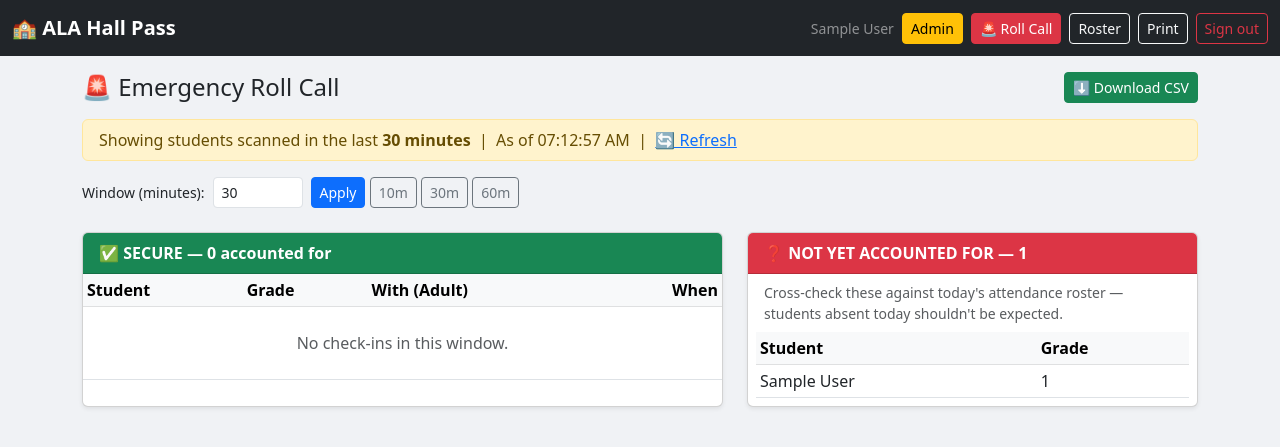
After one commit to THowe-ALA/ala-hallpass, a Flask app: page /emergency/rollcall in a window 1280 px wide. The commit adds this page. Shown: the top 447 px of the page. Run offline with Flask 3, Linux system fonts and the light colour scheme; a user stored in the database is signed in; tables that the repository leaves empty hold one stand-in row (values such as "Sample post").

Commit message:
Add emergency Mark Secure check-in + Roll Call view
New EmergencyCheckin table records when an adult scans a student to
mark them safe during a fire drill or lockdown. Every scan page gets
a big red Mark Secure button. Admin and EMERGENCY_VIEWERS allowlist
emails can open the Roll Call page, which lists secure students plus
those not accounted for in a configurable time window (default 30
minutes). CSV export included. Page auto-refreshes every 20 seconds.

Co-Authored-By: Claude Opus 4.7 <noreply@anthropic.com>

```diff
--- a/app.py
+++ b/app.py
@@ -49,14 +49,17 @@ def create_app():
         return User.query.get(int(user_id))
 
     from auth   import auth_bp
-    from routes import main_bp, is_nurse_viewer
+    from routes import main_bp, is_nurse_viewer, is_emergency_viewer
     app.register_blueprint(auth_bp)
     app.register_blueprint(main_bp)
 
     @app.context_processor
     def inject_globals():
         from flask_login import current_user
-        return {'is_nurse_viewer': is_nurse_viewer(current_user)}
+        return {
+            'is_nurse_viewer':     is_nurse_viewer(current_user),
+            'is_emergency_viewer': is_emergency_viewer(current_user),
+        }
 
     with app.app_context():
         db.create_all()
--- a/models.py
+++ b/models.py
@@ -52,3 +52,14 @@ class Pass(db.Model):
 
     student = db.relationship('Student', backref='passes')
     teacher = db.relationship('User',    backref='passes_given')
+
+
+class EmergencyCheckin(db.Model):
+    __tablename__ = 'emergency_checkins'
+    id         = db.Column(db.Integer, primary_key=True)
+    student_id = db.Column(db.Integer, db.ForeignKey('students.id'), nullable=False)
+    teacher_id = db.Column(db.Integer, db.ForeignKey('users.id'),    nullable=False)
+    created_at = db.Column(db.DateTime, default=datetime.utcnow, index=True)
+
+    student = db.relationship('Student', backref='emergency_checkins')
+    teacher = db.relationship('User',    backref='emergency_checkins_made')
--- a/routes.py
+++ b/routes.py
@@ -8,7 +8,7 @@ from functools import wraps
 from flask import Blueprint, render_template, redirect, url_for, request, flash, abort
 from flask_login import login_required, current_user
 from app import db
-from models import User, Student, TeacherStudent, Pass
+from models import User, Student, TeacherStudent, Pass, EmergencyCheckin
 
 main_bp = Blueprint('main', __name__)
 
@@ -58,6 +58,28 @@ def nurse_viewer_required(f):
     @wraps(f)
     def decorated(*args, **kwargs):
         if not is_nurse_viewer(current_user):
+            abort(403)
+        return f(*args, **kwargs)
+    return decorated
+
+
+def _emergency_viewer_emails():
+    raw = os.environ.get('EMERGENCY_VIEWERS', '')
+    return {e.strip().lower() for e in raw.split(',') if e.strip()}
+
+
+def is_emergency_viewer(user):
+    if not user or not user.is_authenticated:
+        return False
+    if user.role == 'admin':
+        return True
+    return (user.email or '').strip().lower() in _emergency_viewer_emails()
+
+
+def emergency_viewer_required(f):
+    @wraps(f)
+    def decorated(*args, **kwargs):
+        if not is_emergency_viewer(current_user):
             abort(403)
         return f(*args, **kwargs)
     return decorated
@@ -682,6 +704,111 @@ def promote(user_id):
     return redirect(url_for('main.admin'))
 
 
+@main_bp.route('/emergency/checkin/<int:student_id>', methods=['POST'])
+@login_required
+def emergency_checkin(student_id):
+    student = Student.query.get_or_404(student_id)
+    c = EmergencyCheckin(student_id=student.id, teacher_id=current_user.id)
+    db.session.add(c)
+    db.session.commit()
+    return redirect(url_for('main.emergency_confirm', checkin_id=c.id))
+
+
+@main_bp.route('/emergency/confirm/<int:checkin_id>')
+@login_required
+def emergency_confirm(checkin_id):
+    c = EmergencyCheckin.query.get_or_404(checkin_id)
+    now_local = datetime.now(TZ)
+    return render_template('emergency_confirm.html', c=c, now=now_local)
+
+
+def _accounted_for(window_minutes):
+    """Return (accounted_rows, unaccounted_students).
+
+    accounted_rows: list of dicts {student, teacher, checked_at_local, minutes_ago}
+                    one row per student — their MOST RECENT check-in in the window.
+    unaccounted_students: students that exist but have no check-in inside the window.
+    """
+    cutoff_utc = datetime.utcnow() - timedelta(minutes=window_minutes)
+    rows = (EmergencyCheckin.query
+            .filter(EmergencyCheckin.created_at >= cutoff_utc)
+            .order_by(EmergencyCheckin.created_at.desc())
+            .all())
+
+    seen = {}                                  # student_id -> most recent EmergencyCheckin
+    for r in rows:
+        if r.student_id not in seen:
+            seen[r.student_id] = r
+
+    now_utc = datetime.utcnow()
+    accounted = []
+    for sid, r in seen.items():
+        minutes_ago = int((now_utc - r.created_at).total_seconds() // 60)
+        local_dt    = pytz.utc.localize(r.created_at).astimezone(TZ)
+        accounted.append({
+            'student':     r.student,
+            'teacher':     r.teacher,
+            'checked_at':  local_dt,
+            'minutes_ago': minutes_ago,
+        })
+    accounted.sort(key=lambda d: d['student'].last_name.lower())
+
+    accounted_ids = set(seen.keys())
+    unaccounted_q = Student.query
+    if accounted_ids:
+        unaccounted_q = unaccounted_q.filter(~Student.id.in_(accounted_ids))
+    unaccounted = unaccounted_q.order_by(Student.last_name, Student.first_name).all()
+    return accounted, unaccounted
+
+
+@main_bp.route('/emergency/rollcall')
+@login_required
+@emergency_viewer_required
+def emergency_rollcall():
+    try:
+        window = int(request.args.get('window', 30))
+    except ValueError:
+        window = 30
+    window = max(1, min(window, 720))          # 1 min .. 12 hr
+
+    accounted, unaccounted = _accounted_for(window)
+    return render_template('emergency_rollcall.html',
+        accounted=accounted, unaccounted=unaccounted,
+        window=window, now=datetime.now(TZ))
+
+
+@main_bp.route('/emergency/rollcall.csv')
+@login_required
+@emergency_viewer_required
+def emergency_rollcall_csv():
+    from flask import Response
+    try:
+        window = int(request.args.get('window', 30))
+    except ValueError:
+        window = 30
+    window = max(1, min(window, 720))
+
+    accounted, unaccounted = _accounted_for(window)
+    buf = io.StringIO()
+    writer = csv.writer(buf)
+    writer.writerow(['Status', 'Student', 'Grade',
+                     'Last Seen With (Adult)', 'Checked In At', 'Minutes Ago'])
+    for a in accounted:
+        writer.writerow(['Secure', a['student'].full_name, a['student'].grade,
+                         a['teacher'].name,
+                         a['checked_at'].strftime('%Y-%m-%d %I:%M %p'),
+                         a['minutes_ago']])
+    for s in unaccounted:
+        writer.writerow(['Unaccounted', s.full_name, s.grade, '', '', ''])
+
+    ts = datetime.now(TZ).strftime('%Y-%m-%d_%H%M')
+    return Response(
+        buf.getvalue(),
+        mimetype='text/csv',
+        headers={'Content-Disposition': f'attachment; filename="rollcall_{ts}.csv"'},
+    )
+
+
 def _nurse_passes_query():
     return (Pass.query
             .filter(Pass.pass_type == 'nurse')
--- a/templates/base.html
+++ b/templates/base.html
@@ -26,6 +26,9 @@
       {% if is_nurse_viewer %}
       <a href="{{ url_for('main.nurse_log') }}" class="btn btn-sm btn-info">🩺 Nurse Log</a>
       {% endif %}
+      {% if is_emergency_viewer %}
+      <a href="{{ url_for('main.emergency_rollcall') }}" class="btn btn-sm btn-danger">🚨 Roll Call</a>
+      {% endif %}
       <a href="{{ url_for('main.students') }}"  class="btn btn-sm btn-outline-light">Roster</a>
       <a href="{{ url_for('main.print_cards') }}" class="btn btn-sm btn-outline-light">Print</a>
       <a href="{{ url_for('auth.logout') }}"    class="btn btn-sm btn-outline-danger">Sign out</a>
--- /dev/null
+++ b/templates/emergency_rollcall.html
@@ -0,0 +1,106 @@
+{% extends "base.html" %}
+{% block title %}🚨 Emergency Roll Call{% endblock %}
+
+{% block content %}
+<div class="d-flex justify-content-between align-items-center mb-3">
+  <h4 class="mb-0">🚨 Emergency Roll Call</h4>
+  <a href="{{ url_for('main.emergency_rollcall_csv', window=window) }}"
+     class="btn btn-sm btn-success">⬇️ Download CSV</a>
+</div>
+
+<div class="alert alert-warning py-2 mb-3">
+  Showing students scanned in the last
+  <strong>{{ window }} minutes</strong>
+  &nbsp;|&nbsp; As of {{ now.strftime('%I:%M:%S %p') }}
+  &nbsp;|&nbsp;
+  <a href="javascript:location.reload()">🔄 Refresh</a>
+</div>
+
+<form method="GET" class="row g-2 mb-4 no-print">
+  <div class="col-auto">
+    <label class="col-form-label col-form-label-sm">Window (minutes):</label>
+  </div>
+  <div class="col-auto">
+    <input type="number" name="window" min="1" max="720" class="form-control form-control-sm" value="{{ window }}" style="width:90px">
+  </div>
+  <div class="col-auto">
+    <button class="btn btn-sm btn-primary">Apply</button>
+    <a href="{{ url_for('main.emergency_rollcall') }}?window=10"  class="btn btn-sm btn-outline-secondary">10m</a>
+    <a href="{{ url_for('main.emergency_rollcall') }}?window=30"  class="btn btn-sm btn-outline-secondary">30m</a>
+    <a href="{{ url_for('main.emergency_rollcall') }}?window=60"  class="btn btn-sm btn-outline-secondary">60m</a>
+  </div>
+</form>
+
+<div class="row">
+  <div class="col-lg-7 mb-4">
+    <div class="card shadow-sm h-100">
+      <div class="card-header bg-success text-white fw-semibold">
+        ✅ SECURE — {{ accounted | length }} accounted for
+      </div>
+      <div class="table-responsive">
+      <table class="table table-sm table-hover align-middle mb-0">
+        <thead class="table-light">
+          <tr>
+            <th>Student</th>
+            <th>Grade</th>
+            <th>With (Adult)</th>
+            <th class="text-end">When</th>
+          </tr>
+        </thead>
+        <tbody>
+          {% for a in accounted %}
+          <tr>
+            <td>{{ a.student.full_name }}</td>
+            <td>{{ a.student.grade }}</td>
+            <td>{{ a.teacher.name }}</td>
+            <td class="text-end small">
+              {{ a.checked_at.strftime('%I:%M %p') }}
+              <div class="text-muted">{{ a.minutes_ago }} min ago</div>
+            </td>
+          </tr>
+          {% endfor %}
+          {% if not accounted %}
+          <tr><td colspan="4" class="text-center text-muted py-4">No check-ins in this window.</td></tr>
+          {% endif %}
+        </tbody>
+      </table>
+      </div>
+    </div>
+  </div>
+
+  <div class="col-lg-5 mb-4">
+    <div class="card shadow-sm h-100">
+      <div class="card-header bg-danger text-white fw-semibold">
+        ❓ NOT YET ACCOUNTED FOR — {{ unaccounted | length }}
+      </div>
+      <div class="card-body p-2" style="max-height:60vh;overflow-y:auto">
+        <p class="text-muted small mb-2 px-2">
+          Cross-check these against today's attendance roster — students absent today shouldn't be expected.
+        </p>
+        <table class="table table-sm mb-0">
+          <thead class="table-light">
+            <tr><th>Student</th><th>Grade</th></tr>
+          </thead>
+          <tbody>
+            {% for s in unaccounted %}
+            <tr>
+              <td>{{ s.full_name }}</td>
+              <td>{{ s.grade }}</td>
+            </tr>
+            {% endfor %}
+            {% if not unaccounted %}
+            <tr><td colspan="2" class="text-center text-muted py-4">Everyone is secure. ✅</td></tr>
+            {% endif %}
+          </tbody>
+        </table>
+      </div>
+    </div>
+  </div>
+</div>
+{% endblock %}
+
+{% block scripts %}
+<script>
+  setTimeout(() => location.reload(), 20000);
+</script>
+{% endblock %}
```
Also changed, not shown: templates/emergency_confirm.html (added, +40 -0 lines), templates/scan.html (+9 -0 lines).
